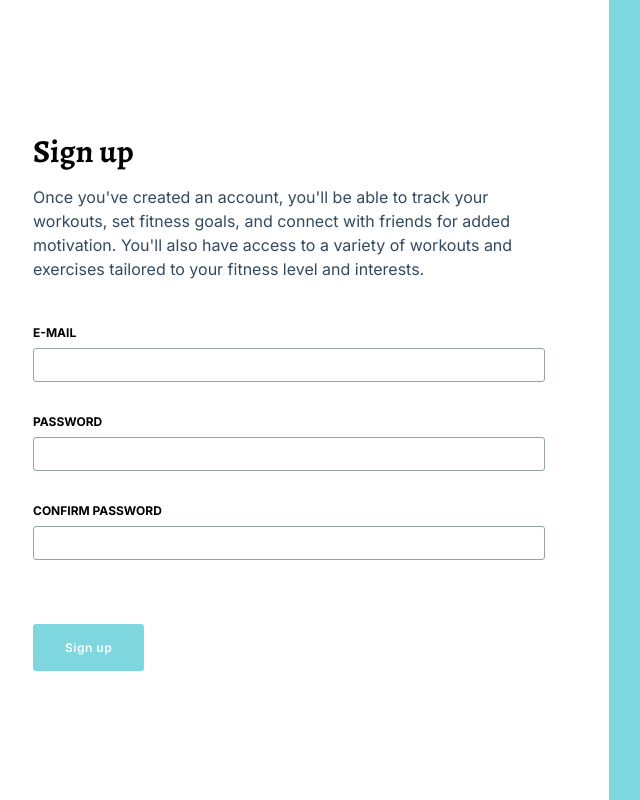
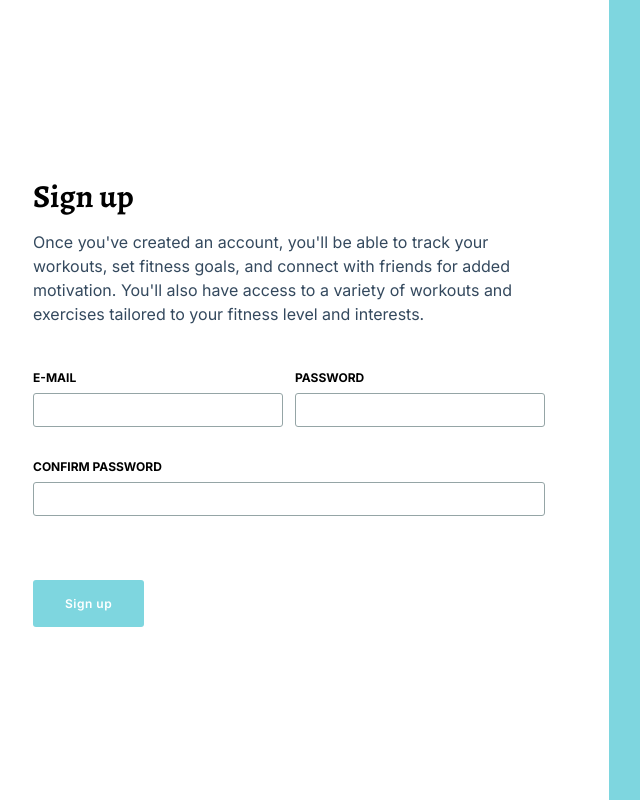
Before and after one commit to diederikeen/fitness-application, a Next.js app: page / in a window 1280 px wide. Shown: the whole page, without its empty margins (31-671 px from the left). Built offline with nearby package versions, Linux system fonts and the light colour scheme; no server answers.

Commit message:
feature: add classname to Box.tsx

```diff
--- a/components/Box/Box.tsx
+++ b/components/Box/Box.tsx
@@ -7,8 +7,13 @@ const StyledBox = styled("div", {});
 
 interface Props {
   css: CSS;
+  className?: string;
 }
 
-export function Box({ children, css }: PropsWithChildren<Props>) {
-  return <StyledBox css={{ ...css }}>{children}</StyledBox>;
+export function Box({ children, css, ...props }: PropsWithChildren<Props>) {
+  return (
+    <StyledBox css={{ ...css }} {...props}>
+      {children}
+    </StyledBox>
+  );
 }
```
